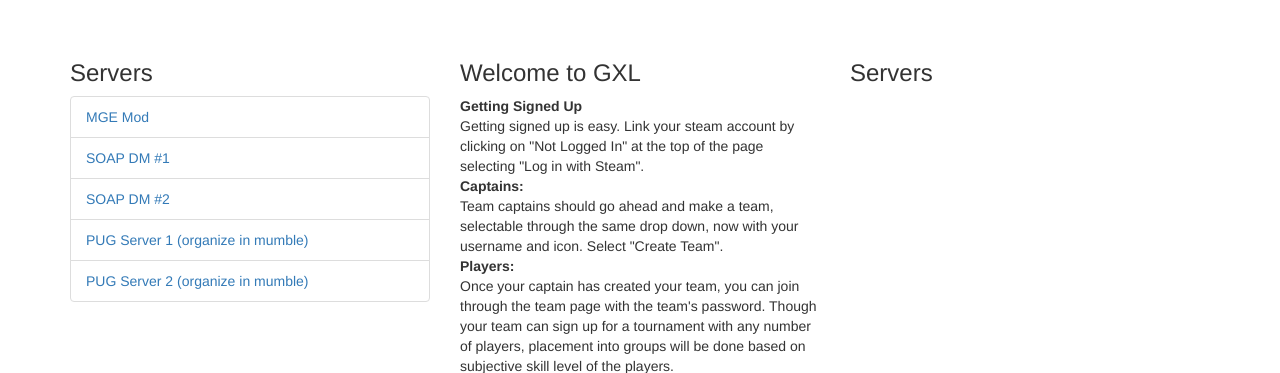
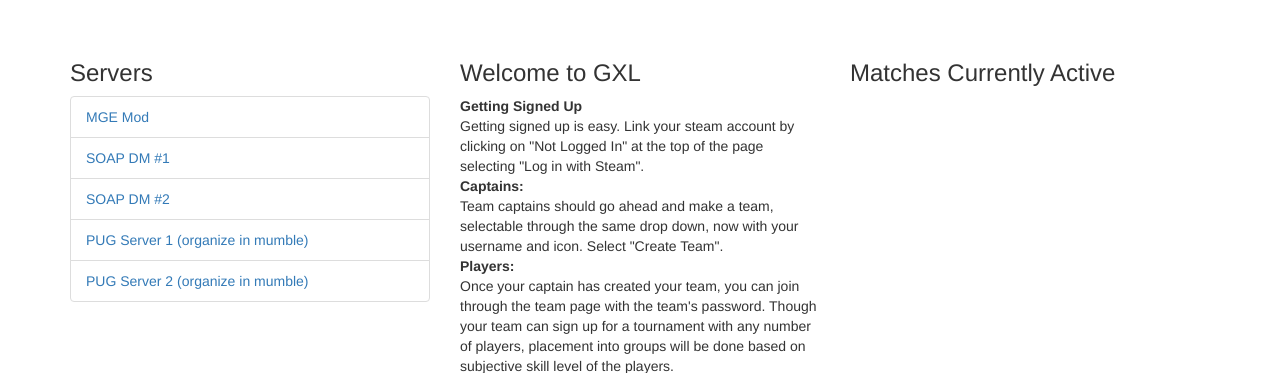
Before and after one commit to shdwpuppet/lanserver, a Django app: template templates/index.html in a window 1280 px wide. Shown: the part 51-424 px from the top of the page. Run offline with Django 3.2, Linux system fonts and the light colour scheme; the template is opened without the code that fills it, so the values that code supplies are empty; some libraries are stand-ins or nearby versions.

Commit message:
fixed language on index.html

```diff
--- a/templates/index.html
+++ b/templates/index.html
@@ -59,7 +59,7 @@
     <div class="col-lg-4">
         <div class="box box-default">
             <div class="box-header">
-                <h3 class="box-title">Servers</h3>
+                <h3 class="box-title">Matches Currently Active</h3>
             </div>
             <div class="box-body">
                 <ul class="list-group list-group-unbordered">
```
